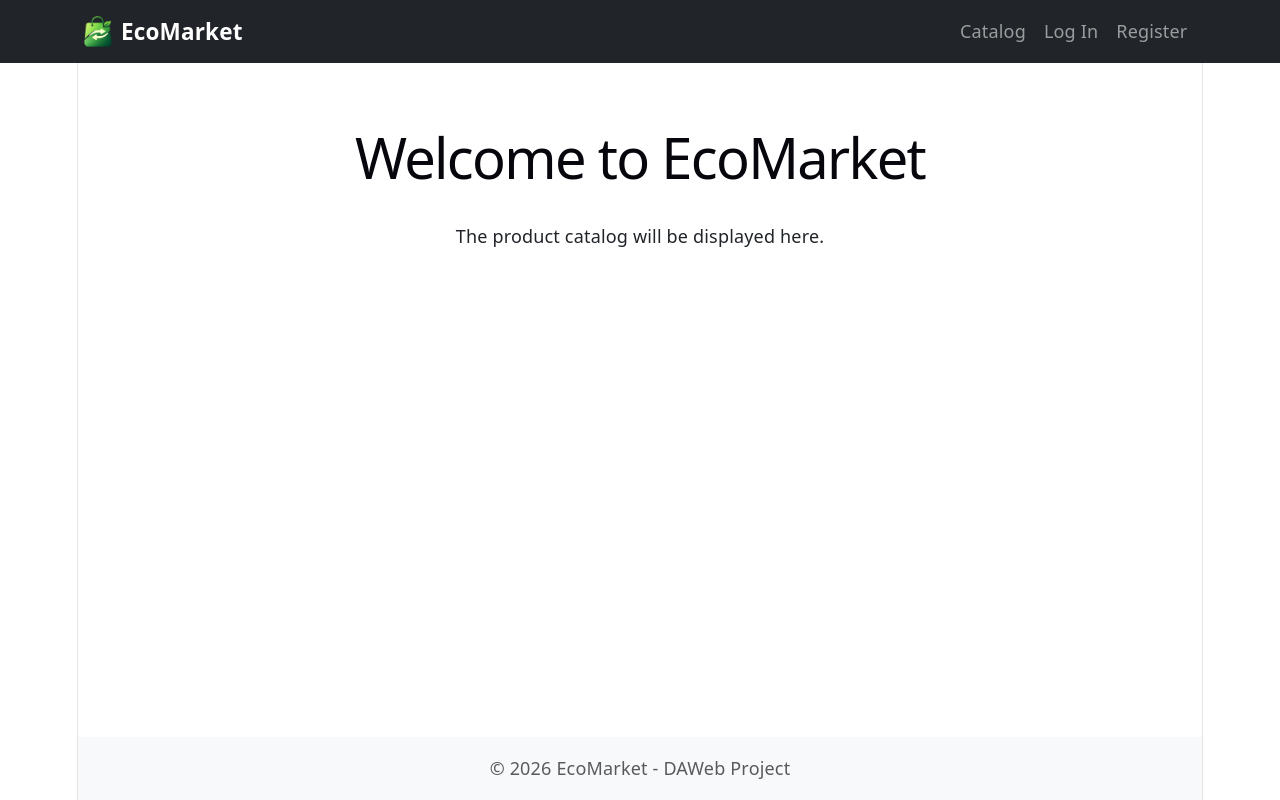
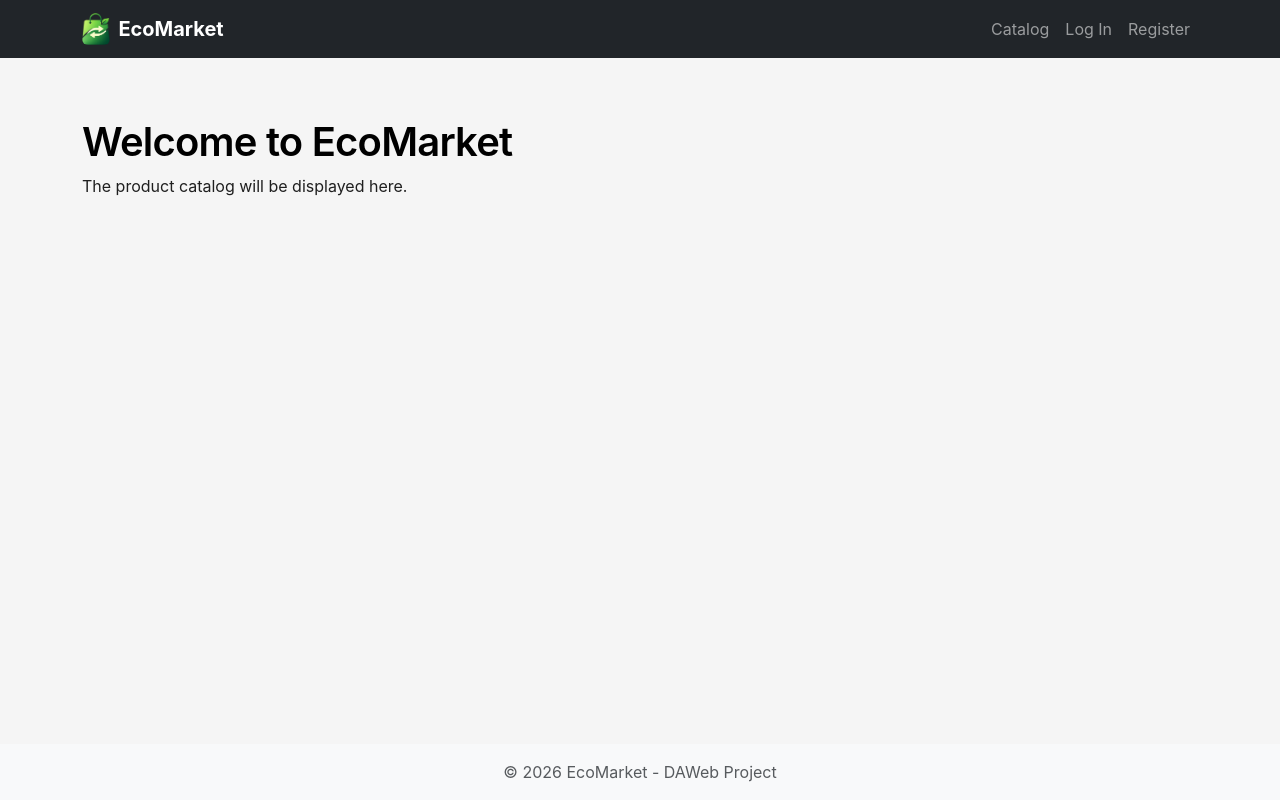
Before and after one commit to saramacri04/progetto-daweb, a React (Vite) app in the folder frontend/: page / in a window 1280 px wide. Built offline with nearby package versions, Linux system fonts and the light colour scheme; no server answers.

Commit message:
refactor: update frontend styles with new design system and add project startup instructions

```diff
--- a/frontend/src/App.css
+++ b/frontend/src/App.css
@@ -1,184 +1,46 @@
-.counter {
-  font-size: 16px;
-  padding: 5px 10px;
-  border-radius: 5px;
-  color: var(--accent);
-  background: var(--accent-bg);
-  border: 2px solid transparent;
-  transition: border-color 0.3s;
-  margin-bottom: 24px;
-
-  &:hover {
-    border-color: var(--accent-border);
-  }
-  &:focus-visible {
-    outline: 2px solid var(--accent);
-    outline-offset: 2px;
-  }
+.App {
+  display: flex;
+  flex-direction: column;
+  min-height: 100vh;
+  background-color: var(--color-gray-light);
 }
 
-.hero {
-  position: relative;
-
-  .base,
-  .framework,
-  .vite {
-    inset-inline: 0;
-    margin: 0 auto;
-  }
-
-  .base {
-    width: 170px;
-    position: relative;
-    z-index: 0;
-  }
-
-  .framework,
-  .vite {
-    position: absolute;
-  }
-
-  .framework {
-    z-index: 1;
-    top: 34px;
-    height: 28px;
-    transform: perspective(2000px) rotateZ(300deg) rotateX(44deg) rotateY(39deg)
-      scale(1.4);
-  }
-
-  .vite {
-    z-index: 0;
-    top: 107px;
-    height: 26px;
-    width: auto;
-    transform: perspective(2000px) rotateZ(300deg) rotateX(40deg) rotateY(39deg)
-      scale(0.8);
-  }
+/* Base structural grid for generic views */
+.main-content {
+  flex: 1;
+  display: grid;
+  gap: 1.5rem;
+  padding: 2rem 0;
 }
 
-#center {
-  display: flex;
-  flex-direction: column;
-  gap: 25px;
-  place-content: center;
-  place-items: center;
-  flex-grow: 1;
-
-  @media (max-width: 1024px) {
-    padding: 32px 20px 24px;
-    gap: 18px;
-  }
+/* Custom premium button override using root tokens */
+.btn-premium {
+  background-color: var(--color-primary);
+  color: var(--color-white);
+  border: none;
+  border-radius: var(--border-radius);
+  padding: 0.6rem 1.2rem;
+  font-weight: 500;
+  transition: all 0.3s ease;
+  box-shadow: var(--shadow-sm);
 }
 
-#next-steps {
-  display: flex;
-  border-top: 1px solid var(--border);
-  text-align: left;
-
-  & > div {
-    flex: 1 1 0;
-    padding: 32px;
-    @media (max-width: 1024px) {
-      padding: 24px 20px;
-    }
-  }
-
-  .icon {
-    margin-bottom: 16px;
-    width: 22px;
-    height: 22px;
-  }
-
-  @media (max-width: 1024px) {
-    flex-direction: column;
-    text-align: center;
-  }
+.btn-premium:hover {
+  background-color: var(--color-primary-dark);
+  box-shadow: var(--shadow-md);
+  transform: translateY(-1px);
 }
 
-#docs {
-  border-right: 1px solid var(--border);
-
-  @media (max-width: 1024px) {
-    border-right: none;
-    border-bottom: 1px solid var(--border);
-  }
+/* Modern Card Layout Defaults */
+.card-premium {
+  background: var(--color-white);
+  border: 1px solid var(--color-border);
+  border-radius: var(--border-radius-lg);
+  box-shadow: var(--shadow-sm);
+  transition: all 0.3s ease;
 }
 
-#next-steps ul {
-  list-style: none;
-  padding: 0;
-  display: flex;
-  gap: 8px;
-  margin: 32px 0 0;
-
-  .logo {
-    height: 18px;
-  }
-
-  a {
-    color: var(--text-h);
-    font-size: 16px;
-    border-radius: 6px;
-    background: var(--social-bg);
-    display: flex;
-    padding: 6px 12px;
-    align-items: center;
-    gap: 8px;
-    text-decoration: none;
-    transition: box-shadow 0.3s;
-
-    &:hover {
-      box-shadow: var(--shadow);
-    }
-    .button-icon {
-      height: 18px;
-      width: 18px;
-    }
-  }
-
-  @media (max-width: 1024px) {
-    margin-top: 20px;
-    flex-wrap: wrap;
-    justify-content: center;
-
-    li {
-      flex: 1 1 calc(50% - 8px);
-    }
-
-    a {
-      width: 100%;
-      justify-content: center;
-      box-sizing: border-box;
-    }
-  }
+.card-premium:hover {
+  box-shadow: var(--shadow-md);
+  transform: translateY(-3px);
 }
-
-#spacer {
-  height: 88px;
-  border-top: 1px solid var(--border);
-  @media (max-width: 1024px) {
-    height: 48px;
-  }
-}
-
-.ticks {
-  position: relative;
-  width: 100%;
-
-  &::before,
-  &::after {
-    content: '';
-    position: absolute;
-    top: -4.5px;
-    border: 5px solid transparent;
-  }
-
-  &::before {
-    left: 0;
-    border-left-color: var(--border);
-  }
-  &::after {
-    right: 0;
-    border-right-color: var(--border);
-  }
-}
--- a/frontend/src/index.css
+++ b/frontend/src/index.css
@@ -1,111 +1,57 @@
 :root {
-  --text: #6b6375;
-  --text-h: #08060d;
-  --bg: #fff;
-  --border: #e5e4e7;
-  --code-bg: #f4f3ec;
-  --accent: #aa3bff;
-  --accent-bg: rgba(170, 59, 255, 0.1);
-  --accent-border: rgba(170, 59, 255, 0.5);
-  --social-bg: rgba(244, 243, 236, 0.5);
-  --shadow:
-    rgba(0, 0, 0, 0.1) 0 10px 15px -3px, rgba(0, 0, 0, 0.05) 0 4px 6px -2px;
+  /* Main Palette - Elegant Theme based on the favicon green */
+  --color-primary: #1e8449; /* Deep elegant green */
+  --color-primary-dark: #135b30;
+  --color-primary-light: #e8f3ec;
+  --color-secondary: #000000;
+  --color-dark: #1f1f1f;
+  --color-gray-dark: #5c5c5c;
+  --color-gray: #a1a1a1;
+  --color-gray-light: #f5f5f5;
+  --color-white: #ffffff;
+  --color-border: #e0e0e0;
 
-  --sans: system-ui, 'Segoe UI', Roboto, sans-serif;
-  --heading: system-ui, 'Segoe UI', Roboto, sans-serif;
-  --mono: ui-monospace, Consolas, monospace;
+  /* Typography Modern */
+  --font-family-base: 'Inter', system-ui, -apple-system, sans-serif;
+  --font-family-heading: 'Outfit', 'Inter', sans-serif;
 
-  font: 18px/145% var(--sans);
-  letter-spacing: 0.18px;
-  color-scheme: light dark;
-  color: var(--text);
-  background: var(--bg);
-  font-synthesis: none;
-  text-rendering: optimizeLegibility;
-  -webkit-font-smoothing: antialiased;
-  -moz-osx-font-smoothing: grayscale;
+  /* Shadows for an elegant, premium look */
+  --shadow-sm: 0 1px 2px 0 rgba(0, 0, 0, 0.05);
+  --shadow-md: 0 4px 6px -1px rgba(0, 0, 0, 0.1), 0 2px 4px -1px rgba(0, 0, 0, 0.06);
+  --shadow-lg: 0 10px 15px -3px rgba(0, 0, 0, 0.1), 0 4px 6px -2px rgba(0, 0, 0, 0.05);
 
-  @media (max-width: 1024px) {
-    font-size: 16px;
-  }
-}
-
-@media (prefers-color-scheme: dark) {
-  :root {
-    --text: #9ca3af;
-    --text-h: #f3f4f6;
-    --bg: #16171d;
-    --border: #2e303a;
-    --code-bg: #1f2028;
-    --accent: #c084fc;
-    --accent-bg: rgba(192, 132, 252, 0.15);
-    --accent-border: rgba(192, 132, 252, 0.5);
-    --social-bg: rgba(47, 48, 58, 0.5);
-    --shadow:
-      rgba(0, 0, 0, 0.4) 0 10px 15px -3px, rgba(0, 0, 0, 0.25) 0 4px 6px -2px;
-  }
-
-  #social .button-icon {
-    filter: invert(1) brightness(2);
-  }
+  --border-radius: 8px;
+  --border-radius-lg: 12px;
 }
 
 body {
   margin: 0;
+  font-family: var(--font-family-base);
+  background-color: var(--color-gray-light);
+  color: var(--color-dark);
+  -webkit-font-smoothing: antialiased;
+  -moz-osx-font-smoothing: grayscale;
 }
 
-#root {
-  width: 1126px;
-  max-width: 100%;
-  margin: 0 auto;
-  text-align: center;
-  border-inline: 1px solid var(--border);
-  min-height: 100svh;
-  display: flex;
-  flex-direction: column;
-  box-sizing: border-box;
+h1, h2, h3, h4, h5, h6 {
+  font-family: var(--font-family-heading);
+  font-weight: 600;
+  color: var(--color-secondary);
+  letter-spacing: -0.02em;
 }
 
-h1,
-h2 {
-  font-family: var(--heading);
-  font-weight: 500;
-  color: var(--text-h);
+a {
+  color: var(--color-primary);
+  text-decoration: none;
+  transition: color 0.3s ease;
 }
 
-h1 {
-  font-size: 56px;
-  letter-spacing: -1.68px;
-  margin: 32px 0;
-  @media (max-width: 1024px) {
-    font-size: 36px;
-    margin: 20px 0;
-  }
-}
-h2 {
-  font-size: 24px;
-  line-height: 118%;
-  letter-spacing: -0.24px;
-  margin: 0 0 8px;
-  @media (max-width: 1024px) {
-    font-size: 20px;
-  }
-}
-p {
-  margin: 0;
+a:hover {
+  color: var(--color-primary-dark);
 }
 
-code,
-.counter {
-  font-family: var(--mono);
-  display: inline-flex;
-  border-radius: 4px;
-  color: var(--text-h);
+/* General Layout defaults */
+.page-container {
+  min-height: calc(100vh - 60px); /* minus navbar approximately */
+  background-color: var(--color-gray-light);
 }
-
-code {
-  font-size: 15px;
-  line-height: 135%;
-  padding: 4px 8px;
-  background: var(--code-bg);
-}
```
Also changed, not shown: 2 other files (tests, documents, lock files or other folders).
